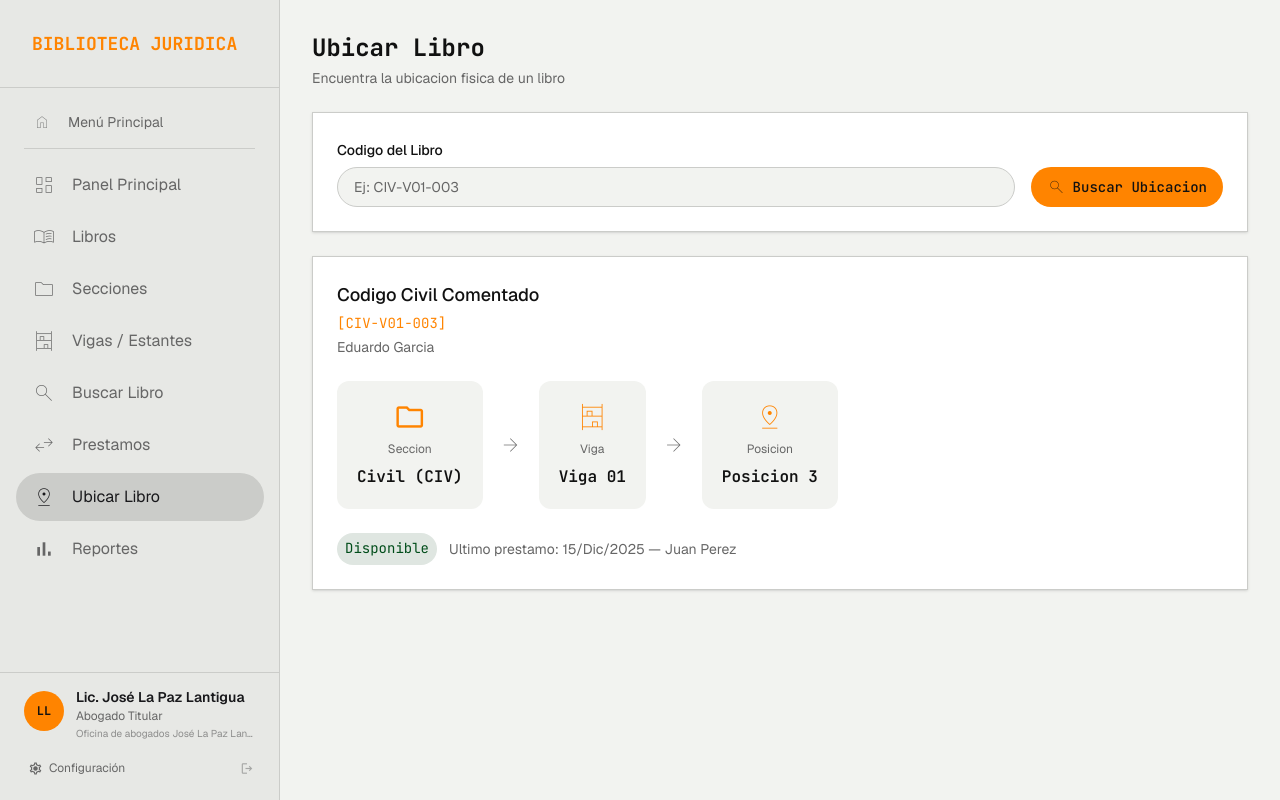
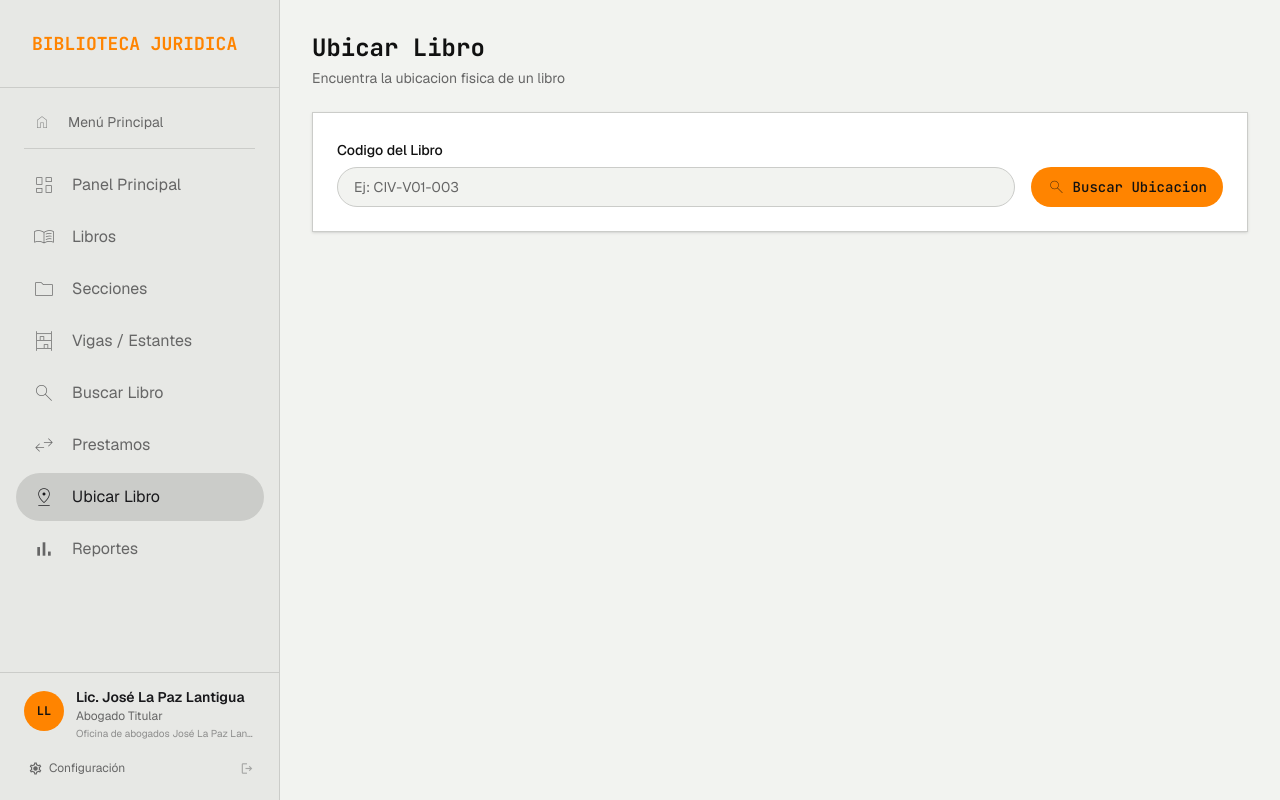
Before and after one commit to AngelixVrobles/sistema-juridico, a Next.js app: page /biblioteca/ubicar in a window 1280 px wide. Built offline with nearby package versions, Linux system fonts and the light colour scheme.

Commit message:
refactor: remove unused book details section from UbicarLibro component

```diff
--- a/src/app/biblioteca/ubicar/page.tsx
+++ b/src/app/biblioteca/ubicar/page.tsx
@@ -19,38 +19,7 @@ export default function UbicarLibro() {
           <Button icon="search">Buscar Ubicacion</Button>
         </div>
 
-        <div className="bg-[var(--card)] border border-[var(--border)] shadow-sm p-6 flex flex-col gap-6">
-          <div className="flex flex-col gap-1">
-            <span className="font-secondary text-lg font-medium text-[var(--foreground)]">Codigo Civil Comentado</span>
-            <span className="font-primary text-sm text-[var(--primary)]">[CIV-V01-003]</span>
-            <span className="font-secondary text-sm text-[var(--muted-foreground)]">Eduardo Garcia</span>
-          </div>
 
-          <div className="flex items-center gap-4">
-            <div className="bg-[var(--muted)] rounded-xl p-5 flex flex-col items-center gap-2">
-              <Icon name="folder" size={32} outlined className="text-[var(--primary)]" />
-              <span className="font-secondary text-xs text-[var(--muted-foreground)]">Seccion</span>
-              <span className="font-primary text-base font-semibold text-[var(--foreground)]">Civil (CIV)</span>
-            </div>
-            <Icon name="arrow_forward" size={24} className="text-[var(--muted-foreground)]" />
-            <div className="bg-[var(--muted)] rounded-xl p-5 flex flex-col items-center gap-2">
-              <Icon name="shelves" size={32} className="text-[var(--primary)]" />
-              <span className="font-secondary text-xs text-[var(--muted-foreground)]">Viga</span>
-              <span className="font-primary text-base font-semibold text-[var(--foreground)]">Viga 01</span>
-            </div>
-            <Icon name="arrow_forward" size={24} className="text-[var(--muted-foreground)]" />
-            <div className="bg-[var(--muted)] rounded-xl p-5 flex flex-col items-center gap-2">
-              <Icon name="pin_drop" size={32} className="text-[var(--primary)]" />
-              <span className="font-secondary text-xs text-[var(--muted-foreground)]">Posicion</span>
-              <span className="font-primary text-base font-semibold text-[var(--foreground)]">Posicion 3</span>
-            </div>
-          </div>
-
-          <div className="flex items-center gap-3">
-            <Label variant="success">Disponible</Label>
-            <span className="font-secondary text-sm text-[var(--muted-foreground)]">Ultimo prestamo: 15/Dic/2025 — Juan Perez</span>
-          </div>
-        </div>
       </main>
     </div>
   );
```
